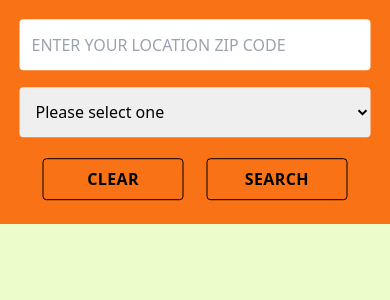
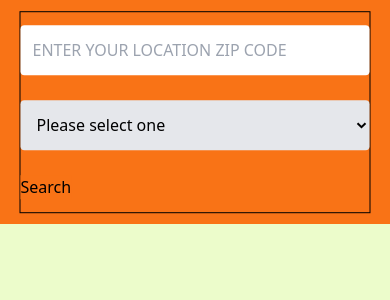
Before and after one commit to neli-rashkova/PetFinder-Ticket, a Vue app: page / in a window 390 px wide. Shown: the top 300 px of the page. Built offline with nearby package versions, Linux system fonts and the light colour scheme.

Commit message:
style: styling components for different breakpoints

```diff
--- a/src/components/PetFinder/SearchBar.vue
+++ b/src/components/PetFinder/SearchBar.vue
@@ -1,11 +1,11 @@
 <template>
   <div class="w-full h-[14rem] bg-orange-500 relative md:h-[7rem]">
     <div
-      class="absolute w-[90%] h-[90%] top-[50%] left-[50%] translate-x-[-50%] translate-y-[-50%] md:w-full"
+      class="absolute w-[90%] h-[90%] top-[50%] left-[50%] translate-x-[-50%] translate-y-[-50%] md:w-3/4 md:h-[35%] md:top-20 md:p-1 md:bg-white border border-black"
     >
-      <div class="w-full h-full flex flex-wrap items-center">
+      <div class="w-full h-full flex flex-wrap items-center md:flex-row">
         <input
-          class="w-full h-1/4 px-3 rounded placeholder:uppercase"
+          class="w-full h-1/4 px-3 rounded placeholder:uppercase md:w-[55%] md:h-full"
           placeholder="Enter your location zip code"
           v-model="location"
           aria-required="true"
@@ -14,7 +14,7 @@
         <select
           aria-required="true"
           v-model="selected"
-          class="w-full h-1/4 px-3 rounded"
+          class="w-full h-1/4 px-3 rounded bg-gray-200 md:w-[30%] md:h-full md:rounded-none"
         >
           <option disabled value="">Please select one</option>
           <option>Cat</option>
@@ -23,11 +23,11 @@
           <option>Bird</option>
         </select>
 
-        <div class="w-full h-1/4 flex justify-evenly py-1">
+        <button class="md:w-[15%] md:h-full bg-orange-500">Search</button>
+        <!-- <div class="w-full h-1/4 flex justify-evenly py-1">
           <SmallButton label="Clear" @handleEvent="clear" />
           <SmallButton label="Search" @handleEvent="submit" />
-        </div>
-        <div>{{ location }}</div>
+        </div> -->
       </div>
     </div>
   </div>
```
